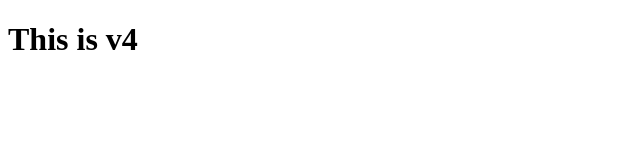
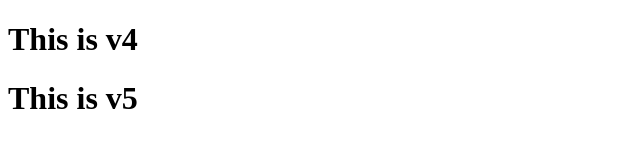
Before and after one commit to Jalalahmadhub/myrepo, a plain HTML site: page index.html in a window 1280 px wide. Shown: the whole page, without its empty margins (0-640 px from the left). Drawn offline with Linux system fonts and the light colour scheme.

Commit message:
this is latest version

```diff
--- a/index.html
+++ b/index.html
@@ -9,6 +9,7 @@
 
 <body>
     <h1>This is v4</h1>
+    <h1>This is v5</h1>
 </body>
 
 </html>
```
